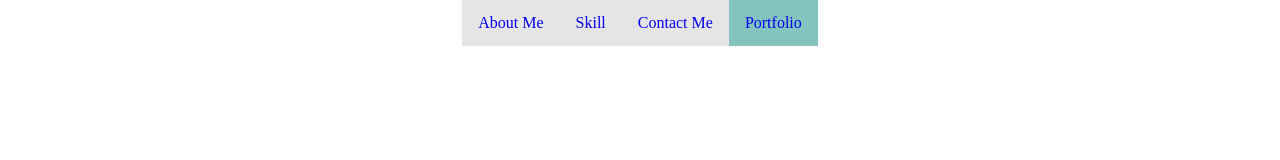
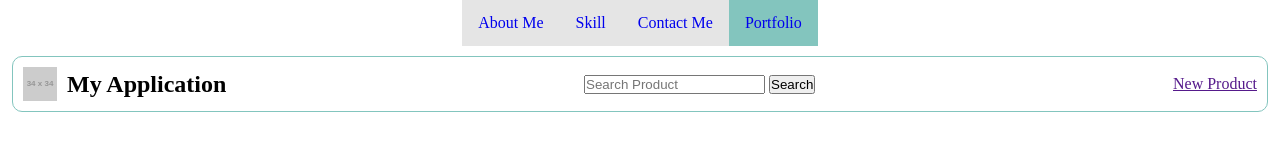
Before and after one commit to boschaiyadej/Devcamp-HTML-1, a plain HTML site: page portfolio.html in a window 1280 px wide. Drawn offline with Linux system fonts and the light colour scheme; placeholder pictures from the web are drawn by us.

Commit message:
add search section in portfolio

```diff
--- a/portfolio.html
+++ b/portfolio.html
@@ -13,8 +13,32 @@
         <li class="navbar-list"><a href="index.html">About Me</a></li>
         <li class="navbar-list"><a href="skill.html">Skill</a></li>
         <li class="navbar-list"><a href="contact.html">Contact Me</a></li>
-        <li class="navbar-list active"><a href="portfolio.html">Portfolio</a></li>
+        <li class="navbar-list active">
+          <a href="portfolio.html">Portfolio</a>
+        </li>
       </ul>
     </nav>
+
+    <!-- search box -->
+    <section>
+      <div class="search-section">
+        <!-- logo -->
+        <div class="banner">
+          <img src="https://via.placeholder.com/34x34" alt="logo" />
+          <h1>My Application</h1>
+        </div>
+        <!-- logo -->
+        <search>
+          <form>
+            <input type="search" placeholder="Search Product" />
+            <input type="button" value="Search" />
+          </form>
+        </search>
+        <!-- add new product -->
+        <div>
+          <a href="">New Product</a>
+        </div>
+      </div>
+    </section>
   </body>
 </html>
--- a/styles.css
+++ b/styles.css
@@ -1,7 +1,7 @@
-body {
+* {
     margin: 0;
     padding: 0;
-}
+    }
 
 /* navbar */
 nav {
@@ -74,3 +74,23 @@ nav ul {
     text-align: left;
     list-style-type: none;
 }
+
+/* search section */
+.search-section {
+    display: flex;
+    justify-content: space-between;
+    align-items: center;
+    margin: 10px 12px;
+    padding: 10px;
+    border: 1px solid #83c5be;
+    border-radius: 10px;
+}
+
+.banner {
+    display: flex;
+    align-items: center;
+}
+
+.banner h1 {
+    margin-left: 10px;
+}
```
